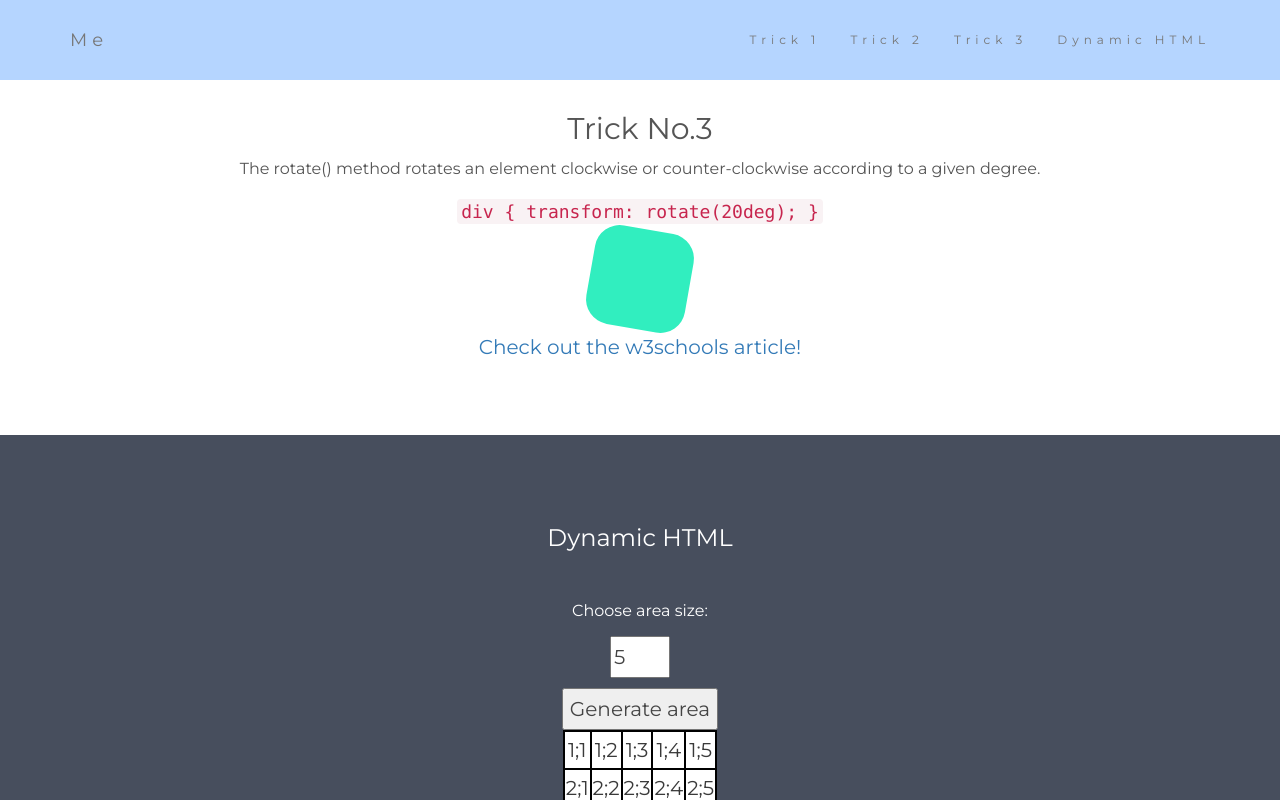
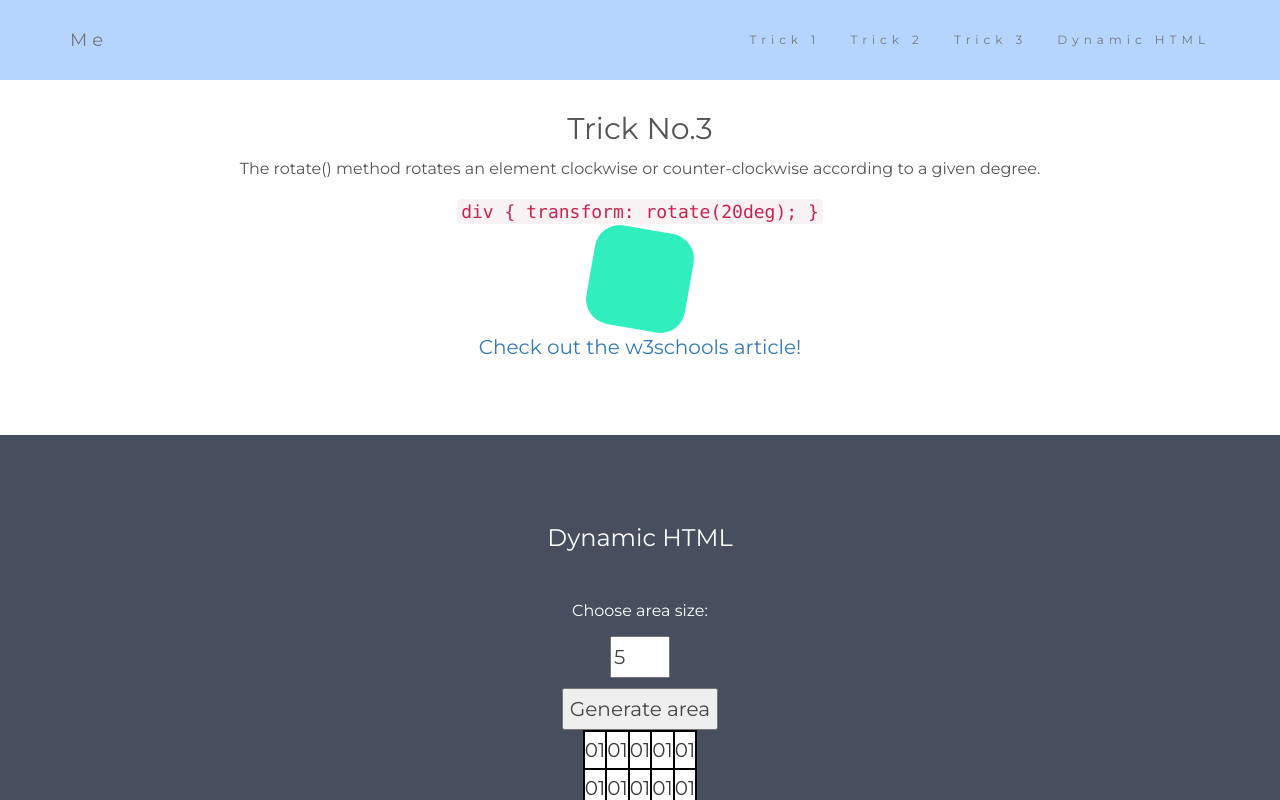
Before and after one commit to Nego-glitch/HmWeb1, a plain HTML site: page index.html in a window 1280 px wide. Both pictures are taken after typing "5" into the empty fields and a click on the button "Generate area". Shown: the part 878-1678 px from the top of the page. Drawn offline with nearby package versions, Linux system fonts and the light colour scheme.

Commit message:
Update index.html

```diff
--- a/index.html
+++ b/index.html
@@ -120,8 +120,9 @@
             for (let y = 0; y < count; y++){
 
                   let col = document.createElement("td");
+              let num = 0;
                   col.classList.add("tb");
-                  col.innerHTML = "<span>"+(x+1)+";"+(y+1)+"</span>"
+                  col.innerHTML = "<span>"+ num + 1 +"</span>"
                   row.appendChild(col);
             }
 
```
